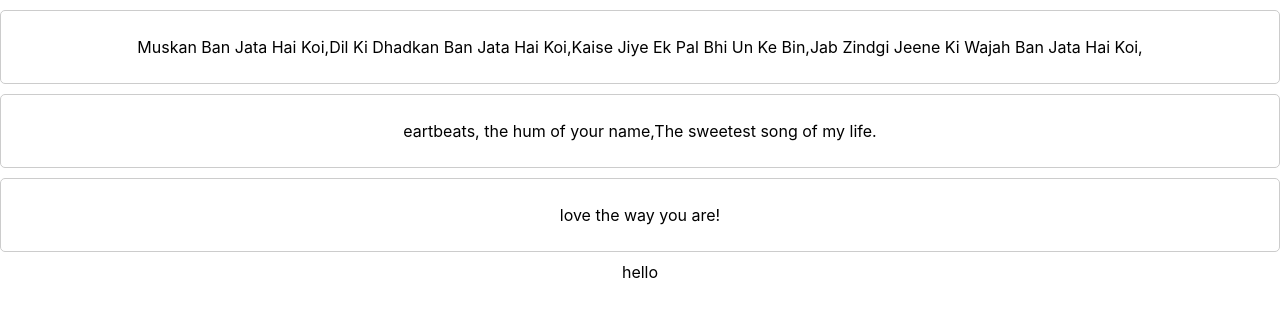
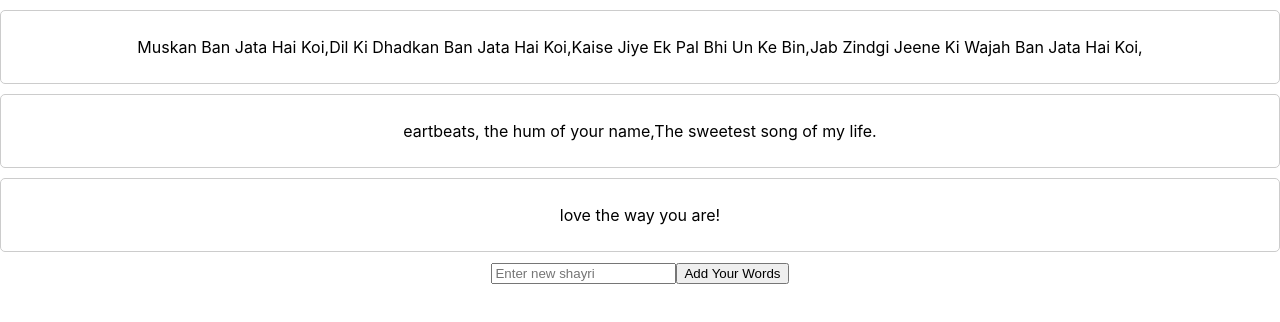
Before and after one commit to AnushkaJainCoder/My-Words, a React (Create React App) app: page / in a window 1280 px wide. Shown: the top 322 px of the page. Built offline with nearby package versions, Linux system fonts and the light colour scheme.

Commit message:
add shayri component

```diff
--- a/package.json
+++ b/package.json
@@ -8,6 +8,7 @@
     "@testing-library/user-event": "^13.5.0",
     "react": "^18.3.1",
     "react-dom": "^18.3.1",
+    "react-router-dom": "^6.28.0",
     "react-scripts": "5.0.1",
     "web-vitals": "^2.1.4"
   },
--- a/src/App.js
+++ b/src/App.js
@@ -1,10 +1,20 @@
 import logo from './logo.svg';
 import './App.css';
 import ShayriList from './Components/ShayriList';
+import { BrowserRouter as Router, Route, Routes } from 'react-router-dom';
+
 
 function App() {
   return (
     <div className="App">
+      {/* <Router */}
+      <Router>
+          <Routes>
+          <Route path='/' element = {ShayriList} />
+          {/* <Route path='/add' element = {AddShayri} /> */}
+
+          </Routes>
+      </Router>
      <ShayriList />
     </div>
   );
--- /dev/null
+++ b/src/Components/AddShayri.js
@@ -0,0 +1,23 @@
+import { useState } from "react";
+
+export default function AddShayri({addShayri}){
+
+    const [newShayri, SetNewShayri] = useState("");
+
+    function handleSubmit(e){
+        e.preventDefault();
+        if(newShayri.trim()){
+            addShayri(newShayri);
+            SetNewShayri("");
+        }
+    }
+    return (
+        <form onSubmit={handleSubmit}>
+            <input type = "text"
+             onChange={(e) => SetNewShayri(e.target.value)}
+             value={newShayri}
+             placeholder="Enter new shayri" />
+            <button type="submit" >Add Your Words</button>
+        </form>
+    )
+}
--- a/src/Components/ShayriList.js
+++ b/src/Components/ShayriList.js
@@ -1,5 +1,6 @@
 import { useState } from "react"
 import ShayriItem from "./ShayariItem";
+import AddShayri from "./AddShayri";
 
 
 export default function ShayriList(){
@@ -10,6 +11,9 @@ export default function ShayriList(){
         "love the way you are!"
     ]);
 
+    const addShayri = (newShayri) => {
+        setShayris([...shayris,newShayri])
+    }
     return (
         <div>
             {shayris.map((shayri, index)=> {
@@ -17,7 +21,8 @@ export default function ShayriList(){
                  <ShayriItem key={index} shayri={shayri} />
 
             )    })}
-            <div> hello</div>
+            <AddShayri addShayri = {addShayri} />
+            {/* <div> hello</div> */}
         </div>
     );
 };
```
Also changed, not shown: 1 other file (tests, documents, lock files or other folders).
